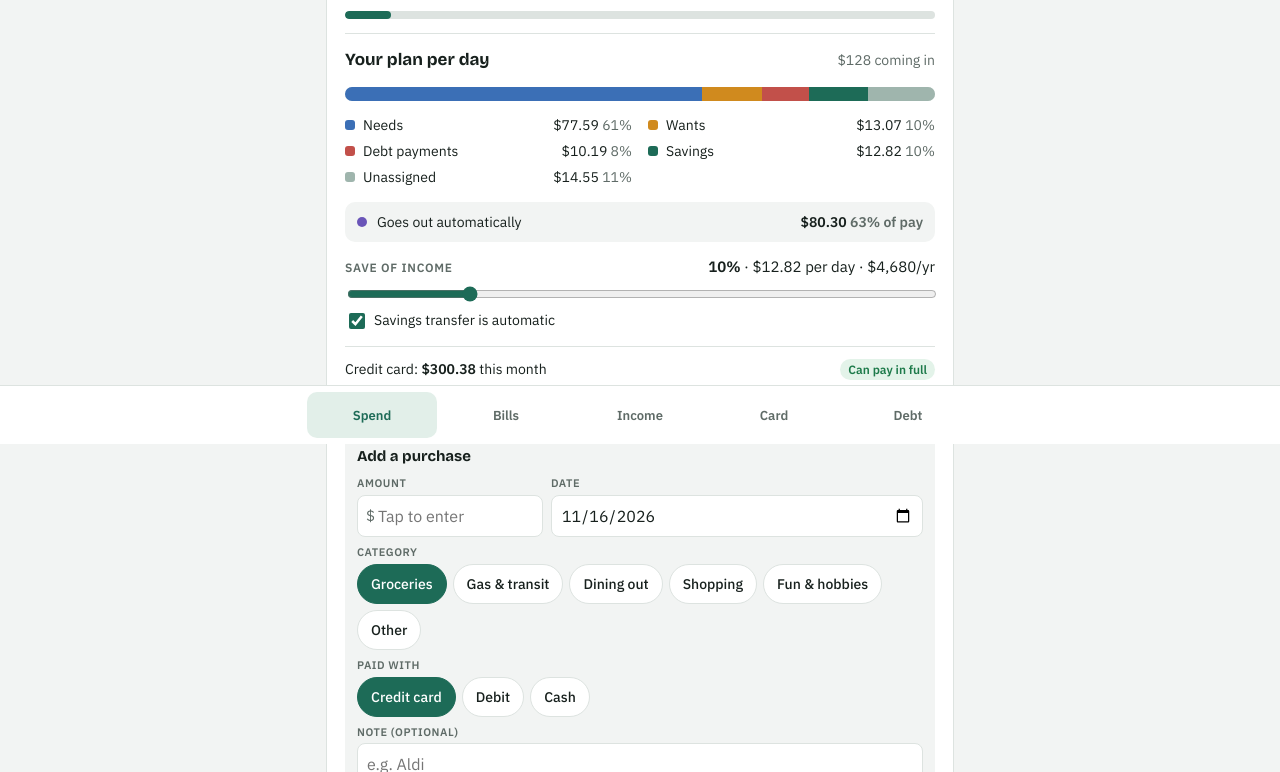
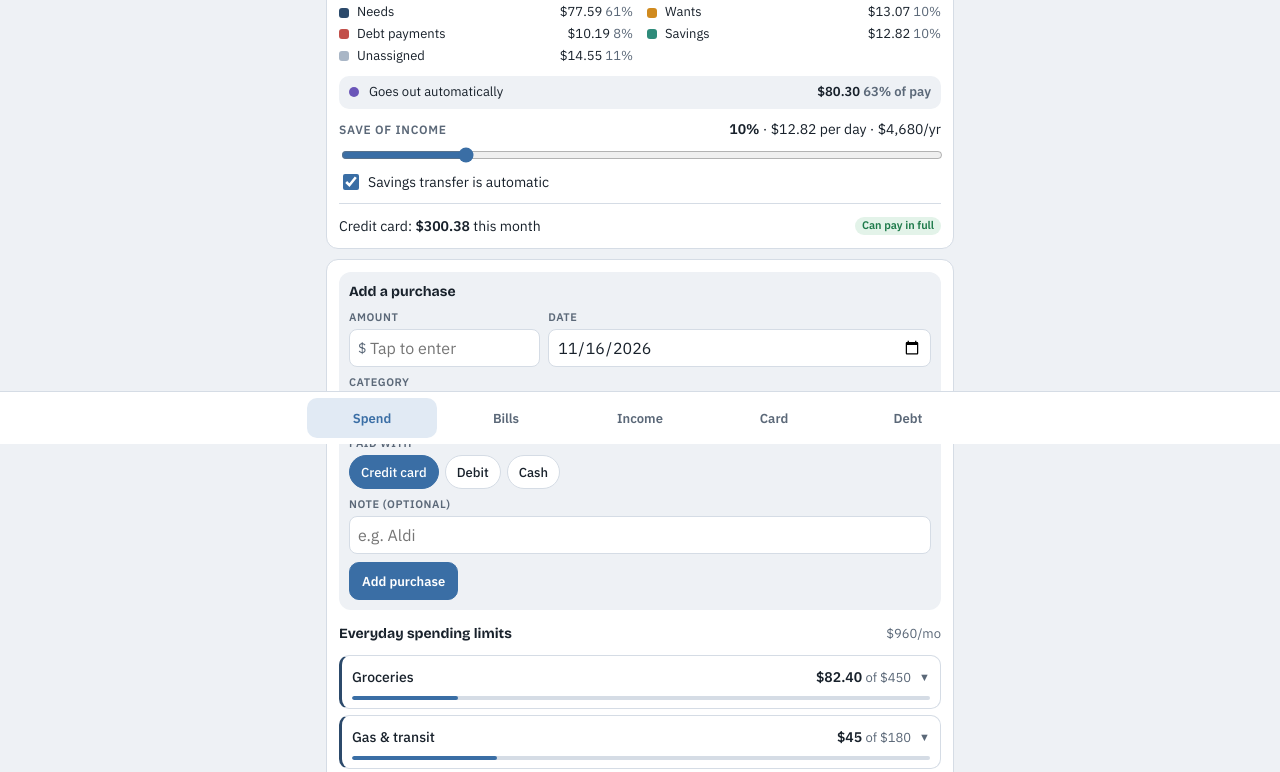
Before and after one commit to zvorsky333/budget, a plain HTML site: page index.html in a window 1280 px wide. Shown: the part 356-1128 px from the top of the page. Drawn offline with nearby package versions, Linux system fonts and the light colour scheme.

Commit message:
Compact steel-blue theme, collapsible rows, clearer delete
Rows collapse to one line and open on tap, with a Delete button that
stays visible above the keypad.

Co-Authored-By: Claude Fable 5.2 <noreply@anthropic.com>
Claude-Session: https://claude.ai/code/session_01CxeKeQmCQoFzuxfa5J6iAH

```diff
--- a/index.html
+++ b/index.html
@@ -8,8 +8,8 @@
 <meta name="mobile-web-app-capable" content="yes">
 <meta name="apple-mobile-web-app-title" content="Budget">
 <meta name="apple-mobile-web-app-status-bar-style" content="default">
-<meta name="theme-color" content="#f2f4f3" media="(prefers-color-scheme: light)">
-<meta name="theme-color" content="#111715" media="(prefers-color-scheme: dark)">
+<meta name="theme-color" content="#eef1f5" media="(prefers-color-scheme: light)">
+<meta name="theme-color" content="#10151b" media="(prefers-color-scheme: dark)">
 <link rel="apple-touch-icon" href="icon.png">
 <link rel="icon" type="image/png" href="icon.png">
 <link rel="preconnect" href="https://fonts.googleapis.com">
@@ -18,22 +18,22 @@
 <style>
 /* Layout: one narrow column. Summary (with Day/Week/Month switch) first, then tabbed sections edited in place. */
 :root {
-  --bg: #f2f4f3;
+  --bg: #eef1f5;
   --surface: #ffffff;
-  --ink: #17201d;
-  --muted: #5f6b67;
-  --line: #dde3e0;
-  --accent: #1d6b57;
-  --accent-soft: #e2efe9;
+  --ink: #18212b;
+  --muted: #5b6878;
+  --line: #d5dce5;
+  --accent: #3a6ea5;
+  --accent-soft: #e1eaf4;
   --good: #1d7a4a;
   --good-soft: #e3f3e9;
   --bad: #b3261e;
   --bad-soft: #fbe9e7;
-  --c-need: #3b6fb6;
+  --c-need: #2c4a6b;
   --c-want: #d08a1e;
   --c-debt: #c2504a;
-  --c-save: #1d6b57;
-  --c-free: #9fb5ad;
+  --c-save: #2e8b7a;
+  --c-free: #a9b6c6;
   --c-auto: #6a55b8;
   --display: "Bricolage Grotesque", "Segoe UI", system-ui, sans-serif;
   --body: "IBM Plex Sans", "Segoe UI", system-ui, sans-serif;
@@ -41,16 +41,16 @@
 }
 @media (prefers-color-scheme: dark) {
   :root:not([data-theme="light"]) {
-    --bg: #111715; --surface: #1a2220; --ink: #e6ece9; --muted: #9aa8a3; --line: #2c3633;
-    --accent: #5cc3a3; --accent-soft: #1d332c; --good: #5fcf8f; --good-soft: #17301f; --bad: #f08a80; --bad-soft: #3a1f1d;
-    --c-need: #6f9ee0; --c-want: #e8a94a; --c-debt: #e47b74; --c-save: #5cc3a3; --c-free: #4d5d58; --c-auto: #a594e8;
+    --bg: #10151b; --surface: #18202a; --ink: #e3e9f0; --muted: #94a2b3; --line: #293442;
+    --accent: #7fb0de; --accent-soft: #1c2a3a; --good: #5fcf8f; --good-soft: #17301f; --bad: #f08a80; --bad-soft: #3a1f1d;
+    --c-need: #a9bfd6; --c-want: #e8a94a; --c-debt: #e47b74; --c-save: #5cc3b0; --c-free: #4a5868; --c-auto: #a594e8;
     color-scheme: dark;
   }
 }
 :root[data-theme="dark"] {
-  --bg: #111715; --surface: #1a2220; --ink: #e6ece9; --muted: #9aa8a3; --line: #2c3633;
-  --accent: #5cc3a3; --accent-soft: #1d332c; --good: #5fcf8f; --good-soft: #17301f; --bad: #f08a80; --bad-soft: #3a1f1d;
-  --c-need: #6f9ee0; --c-want: #e8a94a; --c-debt: #e47b74; --c-save: #5cc3a3; --c-free: #4d5d58; --c-auto: #a594e8;
+  --bg: #10151b; --surface: #18202a; --ink: #e3e9f0; --muted: #94a2b3; --line: #293442;
+  --accent: #7fb0de; --accent-soft: #1c2a3a; --good: #5fcf8f; --good-soft: #17301f; --bad: #f08a80; --bad-soft: #3a1f1d;
+  --c-need: #a9bfd6; --c-want: #e8a94a; --c-debt: #e47b74; --c-save: #5cc3b0; --c-free: #4a5868; --c-auto: #a594e8;
   color-scheme: dark;
 }
 * { box-sizing: border-box; -webkit-tap-highlight-color: transparent; }
@@ -175,7 +175,44 @@ input:focus-visible, select:focus-visible, button:focus-visible { outline: 2px s
   .chips { grid-template-columns: minmax(0, 1fr); }
   .quick .fields { grid-template-columns: minmax(0, 1fr); }
 }
-@media (prefers-reduced-motion: no-preference) { .bar span, .meter span { transition: width .25s ease; } }
+@media (prefers-reduced-motion: no-preference) { .bar span, .meter span { transition: width .25s ease; } .chev { transition: transform .15s; } }
+/* Compact layout: rows are one line until tapped open. */
+body { font-size: 14px; }
+.wrap { gap: 10px; }
+h1 { font-size: 21px; } h2 { font-size: 15px; } h3 { font-size: 14px; }
+.card { padding: 12px; gap: 10px; border-radius: 12px; }
+.big { font-size: 36px; }
+.sub { font-size: 13px; }
+.legend { font-size: 13px; gap: 3px 14px; }
+.autoline { padding: 7px 10px; font-size: 13px; }
+.planhead { padding-top: 10px; }
+.seg button { padding: 5px 14px; font-size: 13px; }
+.banner { padding: 8px 12px; font-size: 13px; }
+.list { gap: 6px; }
+.row { padding: 0; gap: 0; border-radius: 10px; border-left-width: 3px; scroll-margin-top: 10px; }
+.row.open { padding-bottom: 10px; gap: 8px; background: var(--bg); }
+.row.open > :not(.rowhead) { margin: 0 10px; }
+.row.open input, .row.open select { background: var(--surface); }
+.rowhead { display: flex; align-items: center; gap: 8px; width: 100%; min-height: 42px; padding: 6px 10px; border: 0; background: transparent; color: var(--ink); font: 500 14px var(--body); text-align: left; cursor: pointer; border-radius: 10px; }
+.rh { display: flex; align-items: center; gap: 6px; flex: 1; min-width: 0; }
+.rh-n { overflow: hidden; text-overflow: ellipsis; white-space: nowrap; min-width: 0; }
+.rh-v { margin-left: auto; white-space: nowrap; font-weight: 600; }
+.rh-v .sub { font-weight: 400; }
+.chev { color: var(--muted); font-size: 11px; }
+.row.open .chev { transform: rotate(180deg); }
+.rowmeter { margin: -2px 10px 8px; height: 4px; }
+.pill { font-size: 11px; padding: 1px 7px; }
+input[type=text], input[type=number], input[type=date], select { min-height: 38px; padding: 6px 8px; }
+.btn { min-height: 38px; padding: 7px 12px; font-size: 13px; }
+.btn.del { color: var(--bad); border-color: var(--bad); background: transparent; min-height: 34px; padding: 4px 12px; }
+.opt { min-height: 34px; padding: 5px 11px; font-size: 13px; }
+.quick { padding: 10px; gap: 8px; scroll-margin-top: 10px; }
+.chips { gap: 6px; } .chip { padding: 8px; } .chip b { font-size: 16px; }
+.log-item { padding: 5px 0; font-size: 13px; grid-template-columns: 48px minmax(0, 1fr) auto auto; gap: 8px; }
+.kp { padding-top: 10px; gap: 8px; }
+.kp-grid { gap: 6px; } .kp-grid button { height: 50px; font-size: 22px; } .kp-val { font-size: 26px; }
+body.kp-open .wrap { padding-bottom: 360px; }
+.tabs button { min-height: 40px; }
 </style>
 </head>
 <body>
@@ -494,7 +531,16 @@ input:focus-visible, select:focus-visible, button:focus-visible { outline: 2px s
   const selectField = (list, it, k, label, opts) => `<label class="field"><span>${label}</span><select data-k="${k}" id="${list}-${k}-${it.id}">${opts.map(([v, l]) => `<option value="${v}"${String(it[k]) === v ? " selected" : ""}>${l}</option>`).join("")}</select></label>`;
   const freqOpts = keys => keys.map(k => [k, FREQ[k].label]);
   const KIND = [["need", "Need"], ["want", "Want / luxury"]];
-  const removeBtn = (list, it) => `<button type="button" class="btn link" data-del="${it.id}" data-list="${list}" aria-label="Remove ${esc(it.name) || "item"}">Remove</button>`;
+  const removeBtn = (list, it) => `<button type="button" class="btn del" data-del="${it.id}" data-list="${list}" aria-label="Delete ${esc(it.name) || "item"}">Delete</button>`;
+  const openRows = new Set();
+  const catSpent = (it, t) => t.monthLog.filter(e => e.cat === it.id).reduce((a, e) => a + n(e.amount), 0);
+  function head(list, it, t) {
+    const name = `<span class="rh-n">${esc(it.name || "Unnamed")}</span>`;
+    if (list === "income") return `${name}<span class="rh-v num">${money(monthly(it))}/mo</span>`;
+    if (list === "expenses") return `${name}${it.auto ? '<span class="pill auto">Auto</span>' : ""}${it.pay === "card" ? '<span class="pill need">Card</span>' : ""}<span class="rh-v num">${money(monthly(it))}/mo</span>`;
+    if (list === "budgets") { const sp = catSpent(it, t), lim = n(it.amount); return `${name}<span class="rh-v num${sp > lim ? " bad" : ""}">${money(sp)} <span class="sub">of ${moneyR(lim)}</span></span>`; }
+    return `${name}<span class="rh-v num">${moneyR(n(it.balance))} <span class="sub">${money(n(it.payment))}/mo</span></span>`;
+  }
 
   // ---------- row meta (live-updated) ----------
   function meta(list, it, t) {
@@ -521,8 +567,12 @@ input:focus-visible, select:focus-visible, button:focus-visible { outline: 2px s
   const COLORS = { income: "var(--good)", budgets: null, expenses: null, debts: "var(--c-debt)" };
   function row(list, it, fields, t) {
     const c = COLORS[list] || (it.kind === "want" ? "var(--c-want)" : "var(--c-need)");
-    return `<div class="row" data-list="${list}" data-id="${it.id}" style="--rowc:${c}">${fields}
-      <div class="meta"><div class="meta-l">${meta(list, it, t)}</div>${removeBtn(list, it)}</div></div>`;
+    const open = openRows.has(it.id);
+    let slim = "";
+    if (!open && list === "budgets") { const sp = catSpent(it, t), lim = n(it.amount); slim = `<div class="meter rowmeter${sp > lim ? " over" : ""}"><span style="width:${lim > 0 ? Math.min(sp / lim, 1) * 100 : (sp ? 100 : 0)}%"></span></div>`; }
+    return `<div class="row${open ? " open" : ""}" data-list="${list}" data-id="${it.id}" style="--rowc:${c}">
+      <button type="button" class="rowhead" data-toggle="${it.id}" aria-expanded="${open}"><span class="rh">${head(list, it, t)}</span><span class="chev" aria-hidden="true">▼</span></button>
+      ${open ? `${fields}<div class="meta"><div class="meta-l">${meta(list, it, t)}</div>${removeBtn(list, it)}</div>` : slim}</div>`;
   }
 
   // ---------- panels ----------
@@ -550,14 +600,14 @@ input:focus-visible, select:focus-visible, button:focus-visible { outline: 2px s
       <div class="list">${cats.length ? cats.map(c => row("budgets", c, `<div class="fields">${textField("budgets", c, "Category", "e.g. Groceries")}${moneyField("budgets", c, "amount", "Monthly limit")}</div>
         <div class="fields even">${selectField("budgets", c, "kind", "Type", KIND)}</div>`, t)).join("") : '<div class="empty">No categories yet.</div>'}</div>
       <div><button type="button" class="btn" data-add="budgets">Add category</button></div>
-      <div class="note">Your daily amount is your category limits${unassigned > 0 ? ` plus ${moneyR(unassigned)} you haven't assigned` : ""}, minus what you've spent this month, spread over the days left.</div>
+      <div class="note">Tap a category to edit or delete it. Your daily amount is your category limits${unassigned > 0 ? ` plus ${moneyR(unassigned)} you haven't assigned` : ""}, minus what you've spent this month, spread over the days left.</div>
 
       <div class="group-title"><h3>This month's purchases</h3><span class="sub num">${money(t.spentMonth)}</span></div>
       <div class="log">${recent.length ? recent.map(e => `<div class="log-item num">
           <span class="d">${fmtD(e.date)}</span>
           <span class="w">${esc(e.note || catName(e.cat))} <small>· ${esc(catName(e.cat))} · ${e.method === "card" ? "Card" : e.method === "cash" ? "Cash" : "Debit"}</small></span>
           <b>${money(n(e.amount))}</b>
-          <button type="button" class="btn link" data-dellog="${e.id}" aria-label="Remove purchase">Remove</button></div>`).join("") : '<div class="empty">Nothing logged this month yet.</div>'}</div>`;
+          <button type="button" class="btn del" data-dellog="${e.id}" aria-label="Delete purchase">Delete</button></div>`).join("") : '<div class="empty">Nothing logged this month yet.</div>'}</div>`;
   }
 
   function chipsHTML(t) {
@@ -580,7 +630,7 @@ input:focus-visible, select:focus-visible, button:focus-visible { outline: 2px s
       <div class="list">${manual.length ? manual.map(exRow).join("") : '<div class="empty">Nothing here.</div>'}</div>
       <div class="field"><span>Tap to add a common one</span><div class="pick">${PRESETS.map((p, i) => `<button type="button" class="opt" data-preset="${i}">${p[0]}</button>`).join("")}</div></div>
       <div><button type="button" class="btn" data-add="expenses">Add something else</button></div>
-      <div class="note">Mark anything that's a choice as a want. Bills that come every few months are spread across each month so you set money aside. Debt payments are on the Debt tab.</div>`;
+      <div class="note">Tap an item to edit or delete it. Mark anything that's a choice as a want. Bills that come every few months are spread across each month so you set money aside. Debt payments are on the Debt tab.</div>`;
   }
 
   function panelIncome(t) {
@@ -682,7 +732,9 @@ input:focus-visible, select:focus-visible, button:focus-visible { outline: 2px s
     const t = compute();
     document.querySelectorAll(".row[data-list]").forEach(r => {
       const it = (state[r.dataset.list] || []).find(x => x.id === r.dataset.id);
-      if (it) r.querySelector(".meta-l").innerHTML = meta(r.dataset.list, it, t);
+      if (!it) return;
+      const m = r.querySelector(".meta-l"); if (m) m.innerHTML = meta(r.dataset.list, it, t);
+      r.querySelector(".rh").innerHTML = head(r.dataset.list, it, t);
     });
     if ($("cardOut")) $("cardOut").innerHTML = cardHTML(t);
     if ($("calcOut")) $("calcOut").innerHTML = calcHTML(t);
@@ -703,7 +755,8 @@ input:focus-visible, select:focus-visible, button:focus-visible { outline: 2px s
     const f = inp.closest(".field"), r = inp.closest(".row"), nm = r && r.querySelector('[data-k="name"]');
     $("kpLabel").textContent = (nm && nm.value ? nm.value + " · " : "") + (f ? f.querySelector("span").textContent : "Amount");
     $("kp").hidden = false; document.body.classList.add("kp-open"); kpShow();
-    try { inp.scrollIntoView({ block: "center", behavior: "smooth" }); } catch (_) {}
+    const box = inp.closest(".row, .quick") || inp; // keep the whole item, with its Delete button, above the keypad
+    requestAnimationFrame(() => { try { box.scrollIntoView({ block: "start", behavior: "smooth" }); } catch (_) {} });
   }
   function kpClose() {
     if (!kpInput) return;
@@ -745,6 +798,8 @@ input:focus-visible, select:focus-visible, button:focus-visible { outline: 2px s
     const num = e.target.closest("input[data-num]");
     if (num) { kpOpen(num); return; }
     if (kpInput && !e.target.closest("#kp")) kpClose();
+    const tog = e.target.closest("[data-toggle]");
+    if (tog) { const id = tog.dataset.toggle; if (openRows.has(id)) openRows.delete(id); else openRows.add(id); renderPanel(); return; }
     const opt = e.target.closest("[data-q]");
     if (opt) {
       q[opt.dataset.q] = opt.dataset.v;
@@ -754,7 +809,7 @@ input:focus-visible, select:focus-visible, button:focus-visible { outline: 2px s
     const pre = e.target.closest("[data-preset]");
     if (pre) {
       const p = PRESETS[+pre.dataset.preset], id = uid();
-      state.expenses.push({ id, name: p[0], amount: "", freq: "monthly", kind: p[1], auto: p[2], pay: p[3], due: "" });
+      state.expenses.push({ id, name: p[0], amount: "", freq: "monthly", kind: p[1], auto: p[2], pay: p[3], due: "" }); openRows.add(id);
       changed(); renderPanel(); renderSummary();
       kpOpen(document.getElementById("expenses-amount-" + id));
       return;
@@ -776,7 +831,7 @@ input:focus-visible, select:focus-visible, button:focus-visible { outline: 2px s
         budgets: { id, name: "", amount: "", kind: "want" },
         debts: { id, name: "", balance: "", apr: "", payment: "", auto: true },
       }[l];
-      state[l].push(fresh); changed(); renderPanel(); renderSummary();
+      state[l].push(fresh); openRows.add(id); changed(); renderPanel(); renderSummary();
       const inp = document.getElementById(`${l}-name-${id}`); if (inp) inp.focus();
       return;
     }
```
Also changed, not shown: icon.png.
